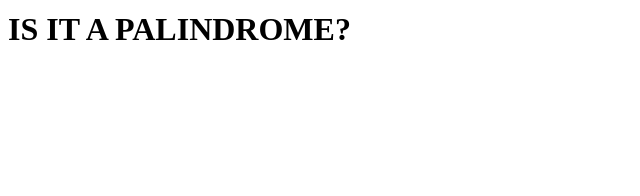
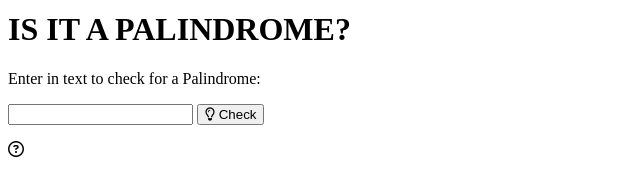
Before and after one commit to wa1ead/freeCodeCamp_Algorithms-Data-Structures, a plain HTML site: page Palindrome Checker Project/index.html in a window 1280 px wide. Shown: the part 322-518 px from the top of the page, without its empty margins (0-640 px from the left). Drawn offline with Linux system fonts and the light colour scheme.

Commit message:
creating SEARCH CARD html

```diff
--- a/Palindrome Checker Project/index.html
+++ b/Palindrome Checker Project/index.html
@@ -4,15 +4,14 @@
   <meta charset="UTF-8" />
   <meta name="viewport" content="width=device-width, initial-scale=1.0" />
   <link
-      href="https://fonts.googleapis.com/css2?family=Roboto+Mono&display=swap"
-      rel="stylesheet"
-    />
-  <link
       href="https://fonts.googleapis.com/css2?family=Lato&family=Roboto+Mono&display=swap"
       rel="stylesheet"
     />
   <link rel="stylesheet" href="styles.css" />
   <title>Palindrome Checkere</title>
+
+    <!--FontAwesome CDN-->
+  <script src="https://kit.fontawesome.com/0eb25e2a76.js" crossorigin="anonymous"></script>
 </head>
 <body>
   <div class='container'>
@@ -20,6 +19,25 @@
       <img src='https://cdn.freecodecamp.org/platform/universal/fcc_primary.svg' alt='freeCodeCamp' id='logo'/>
       <h1>IS IT A PALINDROME?</h1>
     </div>
+    <div class='main'>
+      <div class='search-card'>
+        <p id='textholder'>Enter in text to check for a Palindrome:</p>
+        <div class='search-bar'>
+        <input id='text-input' type='text' required/>
+        <button id='check-btn'>
+        <i class="fa-regular fa-lightbulb"></i>
+          Check
+        </button>
+        </div>
+      </div>
+      <div class='result-box'>
+        <p id='result'></p>
+      </div>
+      <div class='hint-box'>
+          <i class="fa-regular fa-circle-question"></i>
+        <p id='hint'></p>
+      </div>
+    </div>
   </div>
 </body>
 </html>
```
